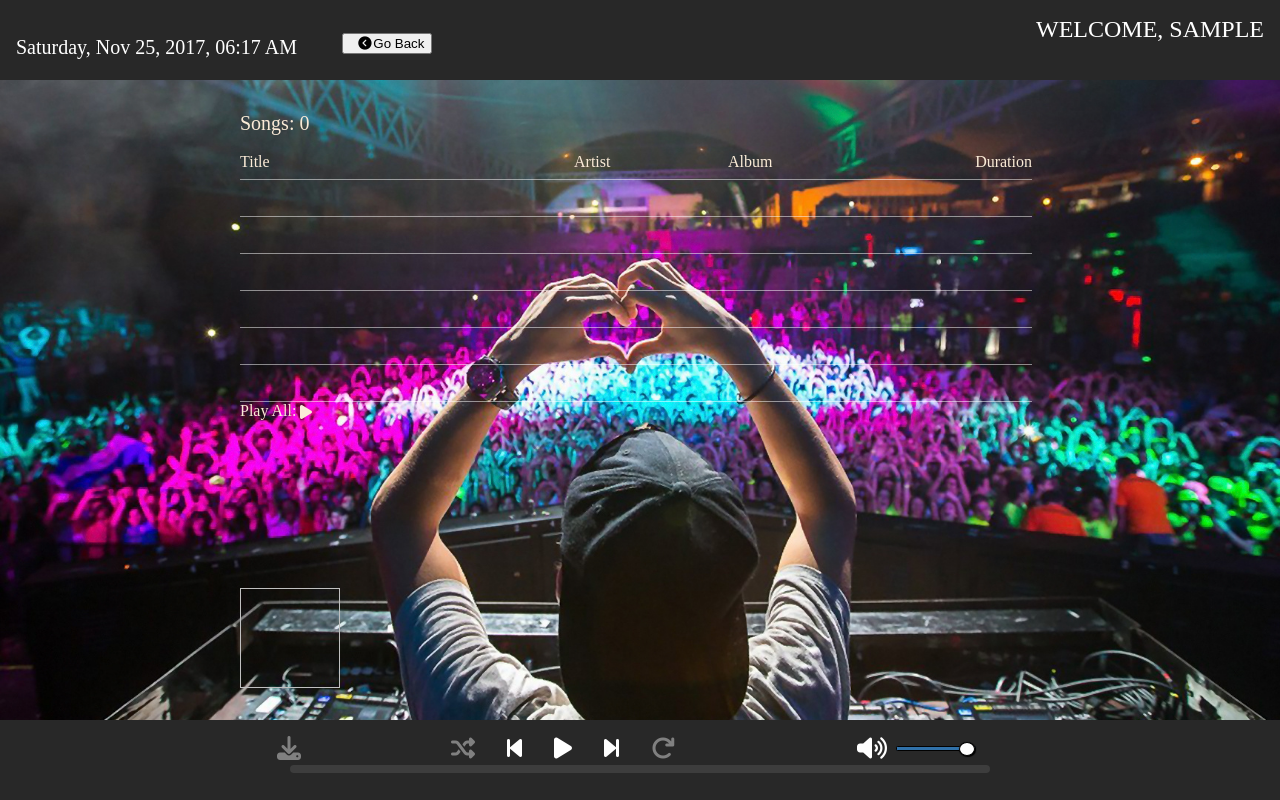
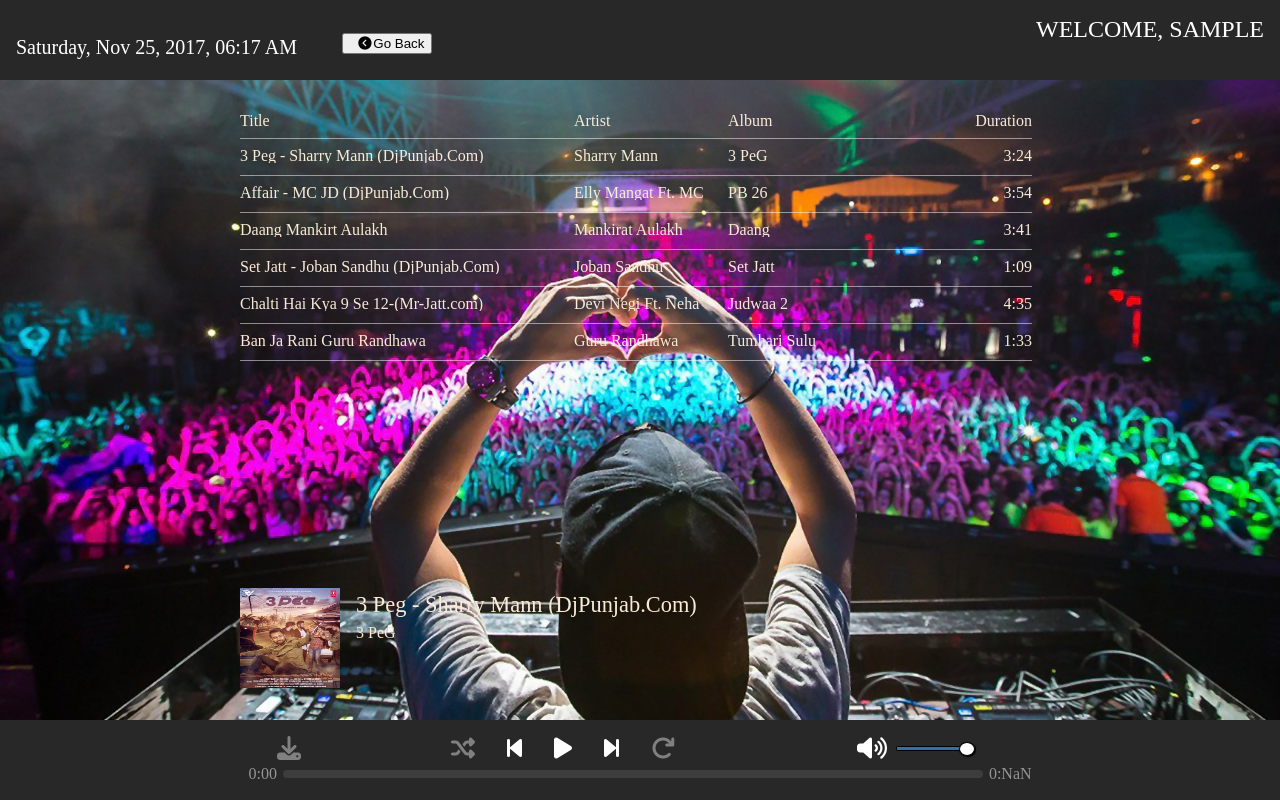
Before and after one commit to MukeshDubey1420/ALexify-Music-Player, a plain HTML site: page index.html in a window 1280 px wide. Both pictures are taken after typing "Sample" into the empty fields and a click on the button "Go". Drawn offline with nearby package versions, Linux system fonts and the light colour scheme; no server answers.

Commit message:
files are exchanged ..

```diff
--- a/index.html
+++ b/index.html
@@ -47,9 +47,7 @@
 
 			<!------------------------------------------------------------------------------default-audio--------------------------------------------------------------------------------------------------------->
 
-                <audio src="https://dl.jatt.link/cdn8.jatt.link/0b987ea759b397e7b2cad915ff8d6346/fbkzv/3 Peg-(Mr-Jatt.com).mp3" type="audio/mpeg"></audio>
-
-				<div class="total-songs hvr-float-shadow"></div>
+                <audio src="song1.mp3"></audio>
 
 				<!----------------------------------------------------------------------------playlist-section----------------------------------------------------------------------------->
 
@@ -106,14 +104,6 @@
           <span class="song-length"> </span>
         </div>
       </div>
-
-	  <div>
-                <audio id="all" src="https://dl.jatt.link/cdn8.jatt.link/0b987ea759b397e7b2cad915ff8d6346/fbkzv/3 Peg-(Mr-Jatt.com).mp3" type="audio/mpeg"></audio>
-                <span>Play All: </span>
-                <i class="fa fa-play clickable play-all hvr-grow" aria-hidden="true"></i>
-        </div>
-
-
 	  <!-------------------------------------details of current song playing----------------------------------------------------------------------->
 	   <div class="current-song-wrapper">
     <img class="current-song-image hvr-float-shadow">
--- a/main.css
+++ b/main.css
@@ -361,9 +361,3 @@ input[type=range]:focus::-ms-fill-lower {
 input[type=range]:focus::-ms-fill-upper {
   background: #367ebd;
 }
-
-.total-songs{
-    margin-bottom: 18px;
-	font-size:20px;
-	cursor:pointer;
-}
--- a/main.js
+++ b/main.js
@@ -10,7 +10,31 @@ var songNumber=1; //initial song number
 
 document.getElementById("demo").innerHTML = new Date().toLocaleDateString("en-EN", {weekday: "long", year: "numeric", month: "short",
     day: "numeric", hour: "2-digit", minute: "2-digit"  });
+/*
+$('.welcome-screen button').on('click', function() {
+        var name = $('#name-input').val();
+        if (name.length > 3) {
+            var message = "Welcome, " + name;
+			console.log(message);
+            $('.main .user-name').text(message);
+            $('.welcome-screen').addClass('hidden');
+            $('.main').removeClass('hidden');
+			$('.play-icon').on('click', function() {
+  toggleSong();
+});
+ $('body').on('keypress',function(event) {
+	  if (event.keyCode == 32 || event.keyCode == 80 || event.keyCode == 112)
+	  {
+		toggleSong();
+	  }
+	});
+         else {
+            $('#name-input').addClass('error');
+			 alert ("Please Enter Your Name To Further Access (3 Character atleast required) !!!");
+        }
+    });
 
+*/
 
 //to mute the song mute function is there
 
@@ -44,11 +68,10 @@ function toggleSong() {
   var song = document.querySelector('audio');
 // it check wheather the Song status paused or not if paused it plays if not it paused.
   if(song.paused == true) {
-	   // code For play The Song
+	   // code For paly The Song
     console.log('Music is Playing');
     $('.play-icon').removeClass('fa-play').addClass('fa-pause');
     song.play();
-
    }
    else {
 	    // code for pause the song
@@ -58,12 +81,82 @@ function toggleSong() {
    }
 }
 
+function doSomething() {
+        var name = $('#name-input').val();
+        if (name.length > 3) {
+            var message = "WELCOME, " + name.toUpperCase();
+			console.log(message);
+            $('.main .user-name').text(message);
+            $('.welcome-screen').addClass('hidden');
+            $('.main').removeClass('hidden');
+			// code for calling the function when .play-icon class button is press
+			$('.play-icon').on('click', function() {
+				toggleSong();
+		});
+		//code for Calling the function when the spacebar(32)and P(80) or p(112) is pressed from keyboard
+		$('body').on('keypress',function(event) {
+	  if (event.keyCode == 32 || event.keyCode == 80 || event.keyCode == 112)
+	  {
+		toggleSong();
+	  }
+		});
+		}
+		else {
+            $('#name-input').addClass('error');
+			 alert ("Please Enter Your Name To Further Access (3 Character atleast required) !!!");
+        }
+
+	}
+
+
 	$("#name-input").keyup(function(event) {
     if (event.keyCode === 13) {
         $("#btnSearch").click();
     }
 });
 
+
+
+
+// Code For Implementing Submit Action By pressing Enter.....
+/*
+$(document).ready(function() {
+
+  $('#name-input').keypress(function(event) {
+    // enter has keyCode = 13, change it if you want to use another button
+     if ((e.which && e.which == 13) || (e.keyCode && e.keyCode == 13)) {
+        var name = $('#name-input').val();
+        if (name.length > 3) {
+            var message = "Welcome, " + name;
+			console.log(message);
+            $('.main .user-name').text(message);
+            $('.welcome-screen').addClass('hidden');
+            $('.main').removeClass('hidden');
+			$('.play-icon').on('click', function() {
+  toggleSong();
+});
+	 }}
+
+  });
+
+});
+
+
+
+
+
+	 $('body').on('keypress',function(event) {
+	  if (event.keyCode == 32 || event.keyCode == 80 || event.keyCode == 112)
+	  {
+		toggleSong();
+	  }
+	});
+        } else {
+            $('#name-input').addClass('error');
+			 alert ("Please Enter Your Name To Further Access (3 Character atleast required) !!!");
+        }
+    });
+	*/
 
 
 	 // javascript function for converting a bulks seconds into a standandard time format
@@ -122,6 +215,15 @@ function addSongNameClickEvent(songObj,position) {
 });
 }
 
+
+
+
+// // code for jump the song and text go for next
+// function timeJump() {
+//     var song = document.querySelector('audio')
+//     song.currentTime = song.duration - 5;
+// }
+
 // play for next song when 1 song ended
 $('audio').on('ended',function() {
     var audio = document.querySelector('audio');
@@ -154,27 +256,128 @@ $('audio').on('ended',function() {
 })
 
 
+/*
+for (var i = 0; i < fileNames.length ; i++) {
+    addSongNameClickEvent(fileNames[i],i+1)
+}
 
+*/
+
+
+
+ /* $('body').on('keypress',function(event){
+    var target = event.target;
+                            if (event.keyCode == 32 && target.tagName !='INPUT'){
+      toggleSong();
+   }
+});
+ */
 
  //function for changing current song details when ever songs chnages
  function changeCurrentSongDetails(songObj) {
-  $('.current-song-image').attr('src','' + songObj.image) ;  //code for using jQuery to select the element with class 'current-song-image' and dynamically adding images in the somgs plalyed
+  $('.current-song-image').attr('src','img/' + songObj.image) ;  //code for using jQuery to select the element with class 'current-song-image' and dynamically adding images in the somgs plalyed
   $('.current-song-name').text(songObj.name) ;
   $('.current-song-album').text(songObj.album) ;
 }
+ /*
+ var songList = ['3 Peg - Sharry Mann (DjPunjab.Com)','Affair - MC JD (DjPunjab.Com)','Daang Mankirt Aulakh','Set Jatt - Joban Sandhu (DjPunjab.Com)','Chalti Hai Kya 9 Se 12-(Mr-Jatt.com)','Ban Ja Rani Guru Randhawa ' ];
+
+var fileNames = ['song1.mp3','song2.mp3','song3.mp3','song4.mp3','song5.mp3','song6.mp3'];
+
+var artistList = ['Artist #1', 'Artist #2','Artist #3','Artist #4','Artist #5','Artist #6'];
+
+var durationList = ['2:56','3:15','2:34','2:29','2:34','2:29'];
+
+var albumList = ['Badrinath ki Dulhania','Ok Jaanu','Befikre', 'Ae Dil Hai Mushkil' ,'Befikre', 'Ae Dil Hai Mushkil'];
+*/
 
 
 
+// Array of objects for storing the Song details
 
-function setupApp() {
+// ---------------------------------- Songs are Added---------------------------------
+var songs = [
+  {
+    'name': '3 Peg - Sharry Mann (DjPunjab.Com)',
+    'artist': 'Sharry Mann',
+    'album': '3 PeG',
+    'duration': '3:24',
+   'fileName': 'song1.mp3',
+   'image': 'song1.jpg'
+  },
+  {
+    'name': 'Affair - MC JD (DjPunjab.Com)',
+    'artist': 'Elly Mangat Ft. MC JD',
+    'album': 'PB 26',
+    'duration': '3:54',
+    'fileName': 'song2.mp3',
+   'image': 'song2.jpg'
+  }
+  ,
+  {
+    'name': 'Daang Mankirt Aulakh',
+    'artist': 'Mankirat Aulakh',
+    'album': 'Daang ',
+    'duration': '3:41',
+    'fileName': 'song3.mp3',
+   'image': 'song3.jpg'
+  }
+  ,
+  {
+    'name': 'Set Jatt - Joban Sandhu (DjPunjab.Com)',
+    'artist': 'Joban Sandhu',
+    'album': 'Set Jatt',
+    'duration': '1:09',
+    'fileName': 'song4.mp3',
+   'image': 'song4.jpg'
+  }
+  ,
+  {
+    'name': 'Chalti Hai Kya 9 Se 12-(Mr-Jatt.com)',
+    'artist': 'Devi Negi Ft. Neha Kakkar',
+    'album': 'Judwaa 2',
+    'duration': '4:35',
+    'fileName': 'song5.mp3',
+   'image': 'song5.jpg'
+  }
+  ,
+  {
+    'name': 'Ban Ja Rani Guru Randhawa ',
+    'artist': 'Guru Randhawa',
+    'album': 'Tumhari Sulu',
+    'duration': '1:33',
+    'fileName': 'song6.mp3',
+   'image': 'song6.jpg'
+  }
+]
+
+//whenever the html document is loaded , only after that , run this function
+
+window.onload = function() {
 	changeCurrentSongDetails(songs[0]);
+	/*
+	$('#song1 .song-name').text(songList[0]);
+	$('#song2 .song-name').text(songList[1]);
+	$('#song3 .song-name').text(songList[2]);
+	$('#song4 .song-name').text(songList[3]);
+	$('#song5 .song-name').text(songList[4]);
+	$('#song6 .song-name').text(songList[5]);
+	$('#song1 .song-artist').text(artistList[0]);
+	$('#song2 .song-artist').text(artistList[1]);
+	$('#song3 .song-artist').text(artistList[2]);
+	$('#song4 .song-artist').text(artistList[3]);
+	$('#song5 .song-artist').text(artistList[4]);
+	$('#song6 .song-artist').text(artistList[5]);
 
-  setInterval(function() {
-    updateCurrentTime() ;
-	updateTimer();
-  }) ;
-
-
+for(var i =0; i < songList.length;i++) {
+    var name = '#song' + (i+1);
+    var song = $(name);
+    song.find('.song-name').text(songList[i]);
+    song.find('.song-artist').text(artistList[i]);
+    song.find('.song-album').text(albumList[i]); // Added
+    song.find('.song-length').text(durationList[i]); // Added
+  }
+ */
  for(var i =0; i < songs.length;i++) {
     var obj = songs[i];
     var name = '#song' + (i+1);
@@ -183,79 +386,102 @@ function setupApp() {
     song.find('.song-artist').text(obj.artist);
     song.find('.song-album').text(obj.album);
     song.find('.song-length').text(obj.duration);
-    addSongNameClickEvent(obj,i+1) ;
+    addSongNameClickEvent(obj,i+1) ;  //function call by passing object value and position information
   }
-}
-
-
-    // Empty the songs variable
-    var songs = [] ;
-	$('.total-songs').text("Songs: " + songs.length);
-    function fetchSongs() {
-      $.ajax({
-        'url': 'https://jsonbin.io/b/5a184cf65b7c7c672ba7c30e',
-        'dataType': 'json',
-        'method': 'GET',
-        'success': function (responseData) {
-            songs = responseData ;
-		  setupApp() ;
-		   $('.total-songs').text("Total Songs in the Playlist is :- " + songs.length);
-        },
-          error: function (responseData) {
-                alert("Sorry Response From Backend could not be fetched !! Server Connection Issue !! please try again ..");
-
-            }
-      }) ;
-
-    }
-
-
-function doSomething() {
-        var name = $('#name-input').val();
-        if (name.length > 3) {
-            var message = "WELCOME, " + name.toUpperCase();
-			console.log(message);
-            $('.main .user-name').text(message);
-            $('.welcome-screen').addClass('hidden');
-            $('.main').removeClass('hidden');
-			  fetchSongs() ;
-			// code for calling the function when .play-icon class button is press
-			$('.play-icon').on('click', function() {
-				toggleSong();
-
-		});
-		//code for Calling the function when the spacebar(32)and P(80) or p(112) is pressed from keyboard
-		$('body').on('keypress',function(event) {
-	  if (event.keyCode == 32 || event.keyCode == 80 || event.keyCode == 112)
+ /*
+ $('#song1').click(function() {
+  var audio = document.querySelector('audio');
+  var currentSong = audio.src;
+  if(currentSong.search(fileNames[0]) != -1)
   {
     toggleSong();
   }
+  else {
+    audio.src = fileNames[0];
+    toggleSong();
+  }
 });
+$('#song2').click(function() {
+  var audio = document.querySelector('audio');
+  var currentSong = audio.src;
+  if(currentSong.search(fileNames[1]) != -1)
+  {
+    toggleSong();
   }
   else {
-            $('#name-input').addClass('error');
-			 alert ("Please Enter Your Name To Further Access (3 Character atleast required) !!!");
+    audio.src = fileNames[1];
+    toggleSong();
+  }
+});
+$('#song3').click(function() {
+  var audio = document.querySelector('audio');
+  var currentSong = audio.src;
+  if(currentSong.search(fileNames[2]) != -1)
+  {
+    toggleSong();
+  }
+  else {
+    audio.src = fileNames[2];
+    toggleSong();
+  }
+});
+$('#song4').click(function() {
+  var audio = document.querySelector('audio');
+  var currentSong = audio.src;
+  if(currentSong.search(fileNames[3]) != -1)
+  {
+    toggleSong();
+  }
+  else {
+    audio.src = fileNames[3];
+    toggleSong();
+  }
+});
+$('#song5').click(function() {
+  var audio = document.querySelector('audio');
+  var currentSong = audio.src;
+  if(currentSong.search(fileNames[4]) != -1)
+  {
+    toggleSong();
+  }
+  else {
+    audio.src = fileNames[4];
+    toggleSong();
+  }
+});
+$('#song6').click(function() {
+  var audio = document.querySelector('audio');
+  var currentSong = audio.src;
+  if(currentSong.search(fileNames[5]) != -1)
+  {
+    toggleSong();
+  }
+  else {
+    audio.src = fileNames[5];
+    toggleSong();
   }
 
-	}
+});
+*/
+  updateCurrentTime();
 
+  setInterval(function() {
+    updateCurrentTime();
+	updateTimer();
+  },1000);
 
+};
 
-			// code for calling the function when .play-icon class button is press
-			$('.play-icon').on('click', function() {
-
-
-		});
-
-
-
-
-
-
-
-
-
-
+/*
+//whenever the html document is loaded , only after that , run this function
+            window.onload = function() {
+                changeCurrentSongDetails(songs[0]);
+                updateCurrentTime();
+                setInterval(function() {
+                    updateCurrentTime();
+                    updateTimer();
+                  },1000);
+*/
 
 document.onkeydown = function(e) {
 if(event.keyCode == 123) {
@@ -393,65 +619,3 @@ $('.fa-volume-up ').toggleClass('disabled')
 $('#volumeslider').on('mousemove',function() {
     setvolume();
 });
-
-/*
-$('.play-all').on('click', function(){
-    var audio = document.querySelector('audio');
-    console.log(audio);
-    var currentsong = audio.src;
-    var currentTime = Math.floor(audio.currentTime);
-    var duration = Math.floor(audio.duration);
-    audio.play();
-    if (currentTime == duration) {
-
-    }
-
-    toggleSong();
-});
-
-*/
-/*
- $('.play-all').on('click', function(){
-          $('.click').addClass('fa-pause-circle').removeClass('fa-play-circle');
-          var audio = document.querySelector('audio');
-          i = 0;
-          var playlist = songs;
-          var gn = [{"album": "3 PeG",
-"artist": "Sharry Mann",
-"name": "3 Peg - Sharry Mann (DjPunjab.Com)",
-"image": "https://i.imgur.com/eJZZtOY.jpg"},
-          {"album": "PB 26",
-"artist": "Elly Mangat Ft. MC JD",
-"name": "Affair - MC JD (DJJOhAL.Com)",
-"image": "https://i.imgur.com/5RG4KSM.jpg"},
-          {"album": "Daang",
-"artist": "Mankirat Aulakh",
-"name": "Daang Mankirt Aulakh",
-"image": "https://i.imgur.com/WBzxq5e.jpg"},
-          {"album": "Set Jatt",
-"artist": "Joban Sandhu",
-"name": "Set Jatt - Joban Sandhu (DjPunjab.Com)",
-"image": "https://i.imgur.com/nvtRfps.jpg"},
-          {"album": "Judwaa 2",
-"artist": "Devi Negi Ft. Neha Kakkar",
-"name": "Chalti Hai Kya 9 Se 12-(Mr-Jatt.com)",
-"image": "https://i.imgur.com/2liw5L4.jpg"},
-          {"album": "Tumhari Sulu",
-"artist": "Guru Randhawa",
-"name": "Ban Ja Rani Guru Randhawa ",
-"image": "https://i.imgur.com/thZ2trx.jpg"}];
-          audio.addEventListener('ended', function () {
-          i = ++i < playlist.length ? i : 0;
-          console.log(i)
-          audio.src = playlist[i];
-          audio.play();
-          }, true);
-          audio.volume = 0.3;
-          audio.loop = false;
-          audio.src = playlist[0];
-          audio.play();
-
-
-        });
-
-		*/
```
Also changed, not shown: img/song1.jpg (added), img/song2.jpg (added), img/song3.jpg (added), img/song4.jpg (added), img/song5.jpg (added), img/song6.jpg (added), json data .txt, rawdata.txt (added), 6 other files. Lines whose indentation alone changed are shown as unchanged.
